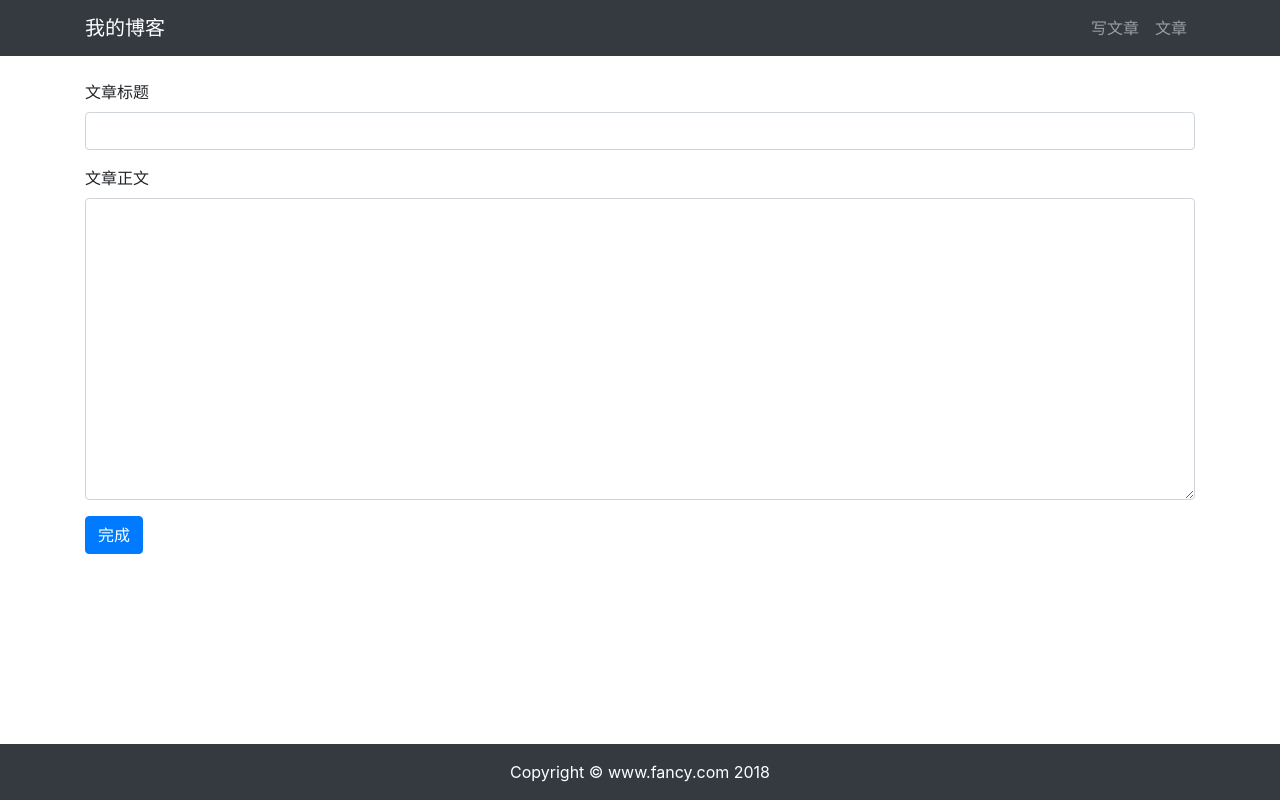
After one commit to fancyabc/MyDBlog, a Django app: page /blog/article_create/ in a window 1280 px wide. The commit adds this page. Run offline with Django 4.2, Linux system fonts and the light colour scheme; some libraries are stand-ins or nearby versions.

Commit message:
增加文章发表功能

```diff
--- /dev/null
+++ b/MyBlog/blog/forms.py
@@ -0,0 +1,9 @@
+from django import forms
+
+from .models import Article
+
+
+class ArticleForm(forms.ModelForm):
+    class Meta:
+        model = Article                 # 指明数据模型来源
+        fields = ('title', 'body')      # 定义表单包含的字段
--- a/MyBlog/blog/urls.py
+++ b/MyBlog/blog/urls.py
@@ -7,4 +7,5 @@ app_name = 'blog'
 urlpatterns = [
     path('article-list/', views.article_list, name='article_list'),
     path('article-detail/<int:id>/', views.article_detail, name='article_detail'),
+    path('article_create/', views.article_create, name='article_create'),
 ]
--- a/MyBlog/blog/views.py
+++ b/MyBlog/blog/views.py
@@ -1,8 +1,12 @@
-from django.shortcuts import render
+from django.shortcuts import render, redirect
+from django.http import HttpResponse
+from django.contrib.auth.models import User
+
 import markdown
 
 # 导入数据模型ArticlePost
 from .models import Article
+from .forms import ArticleForm
 
 
 def article_list(request):
@@ -27,3 +31,28 @@ def article_detail(request, id):
     context = {'article': article}
     # 载入模板，并返回context对象
     return render(request, 'blog/detail.html', context)
+
+
+def article_create(request):
+    # 判断用户是否提交数据
+    if request.method == "POST":
+        # 将提交的数据赋值到表单实例中
+        article_post_form = ArticleForm(data=request.POST)
+        # 判断提交的数据是否满足模型的要求
+        if article_post_form.is_valid():
+            # 保存数据，但暂时不提交到数据库中
+            new_article = article_post_form.save(commit=False)
+            new_article.author = User.objects.get(id=1)
+            new_article.save()
+            return redirect("blog:article_list")
+        # 如果数据不合法，返回错误信息
+        else:
+            return HttpResponse("表单内容有误，请重新填写。")
+    # 如果用户请求获取数据
+    else:
+        # 创建表单类实例
+        article_post_form = ArticleForm()
+        # 赋值上下文
+        context = { 'article_post_form': article_post_form }
+        # 返回模板
+        return render(request, 'blog/create.html', context)
--- /dev/null
+++ b/MyBlog/templates/blog/create.html
@@ -0,0 +1,34 @@
+{% extends "base.html" %} {% load static %}
+<!-- 写入 base.html 中定义的 title -->
+{% block title %} 写文章 {% endblock title %}
+<!-- 写入 base.html 中定义的 content -->
+{% block content %}
+
+<div class="container">
+    <div class="row">
+        <div class="col-12">
+            <br>
+            <!-- 提交文章的表单 -->
+            <form method="post" action=".">
+                <!-- Django中需要POST数据的地方都必须有csrf_token -->
+                {% csrf_token %}
+                <!-- 文章标题 -->
+                <div class="form-group">
+                    <!-- 标签 -->
+                    <label for="title">文章标题</label>
+                    <!-- 文本框 -->
+                    <input type="text" class="form-control" id="title" name="title">
+                </div>
+                <!-- 文章正文 -->
+                <div class="form-group">
+                    <label for="body">文章正文</label>
+                    <!-- 文本区域 -->
+                    <textarea type="text" class="form-control" id="body" name="body" rows="12"></textarea>
+                </div>
+                <!-- 提交按钮 -->
+                <button type="submit" class="btn btn-primary">完成</button>
+            </form>
+        </div>
+    </div>
+</div>
+{% endblock content %}
--- a/MyBlog/templates/header.html
+++ b/MyBlog/templates/header.html
@@ -10,7 +10,10 @@
       <ul class="navbar-nav">
         <!-- 条目 -->
         <li class="nav-item">
-          <a class="nav-link" href="{% url 'blog:article_list' %}">文章</a>
+            <a class="nav-link" href="{% url 'blog:article_create' %}">写文章</a>
+        </li>
+        <li class="nav-item">
+            <a class="nav-link" href="{% url 'blog:article_list' %}">文章</a>
         </li>
       </ul>
     </div>
```
